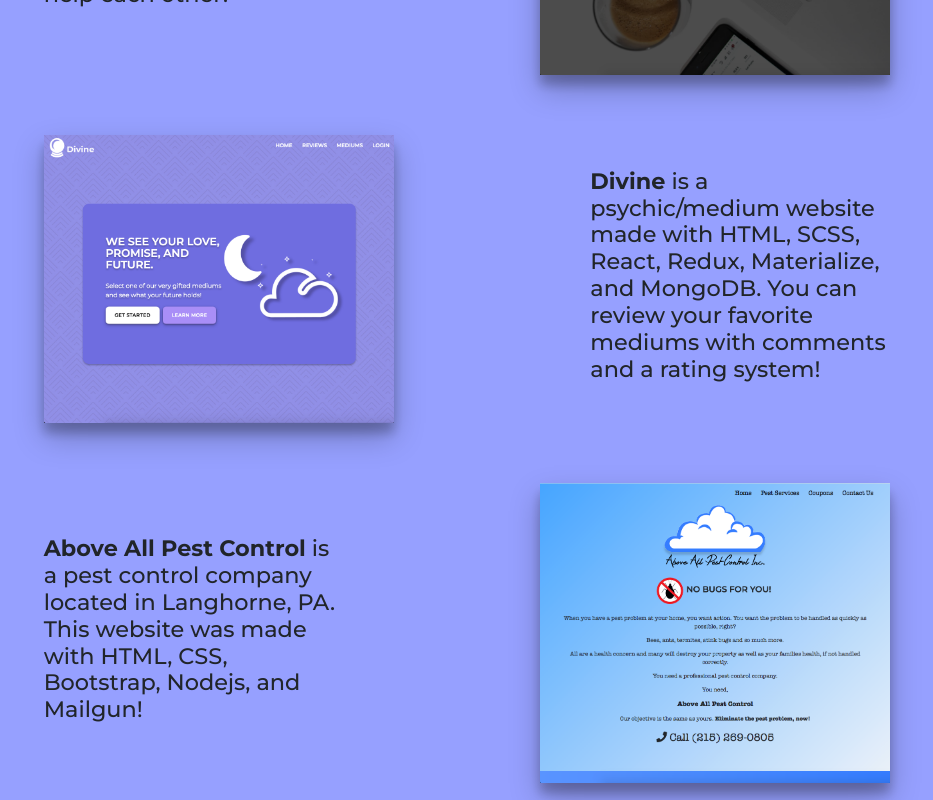
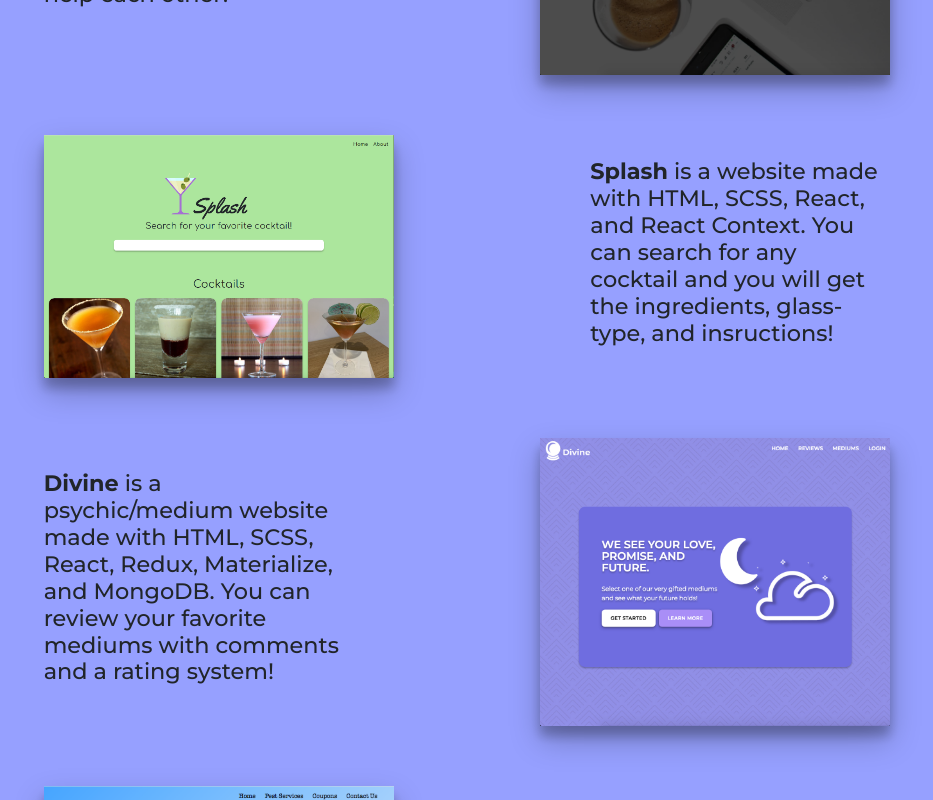
Before and after one commit to tom318267/portfolio, a React (Create React App) app: page / in a window 1280 px wide. Shown: the part 3260-4060 px from the top of the page, without its empty margins (173-1106 px from the left). Built offline with nearby package versions, Linux system fonts and the light colour scheme; no server answers.

Commit message:
add splash project

```diff
--- a/src/components /MyWork/MyWork.js
+++ b/src/components /MyWork/MyWork.js
@@ -6,6 +6,7 @@
 import divine from "../../assets/divine.png";
 import devconnector from "../../assets/devconnector.png";
 import aboveall from "../../assets/aboveall.png";
+import splash from "../../assets/splash.png";
 import Aos from "aos";
 import "aos/dist/aos.css";
 import "./MyWork.scss";
@@ -62,7 +63,7 @@
           <img className="hvr-grow" src={bakery} alt="kristen's-bakery" />
         </a>
       </div>
-      <div data-aos="fade-left" className="work-container">
+      <div data-aos="fade-right" className="work-container">
         <h3>
           <strong>DevConnector</strong> is a website made with HTML, SCSS,
           React, Redux, and MongoDB. Web developers can connect with other
@@ -79,6 +80,21 @@
             src={devconnector}
             alt="storybook-website"
           />
+        </a>
+      </div>
+      <div data-aos="fade-left" className="work-container">
+        <h3>
+          <strong>Splash</strong> is a website made with HTML, SCSS, React, and
+          React Context. You can search for any cocktail and you will get the
+          ingredients, glass-type, and insructions!
+        </h3>
+        <a
+          rel="noreferrer"
+          target="_blank"
+          href="https://splashdb.netlify.app/"
+        >
+          {" "}
+          <img className="hvr-grow" src={splash} alt="splash" />
         </a>
       </div>
       <div data-aos="fade-right" className="work-container">
```
Also changed, not shown: src/assets/splash.png (added).
